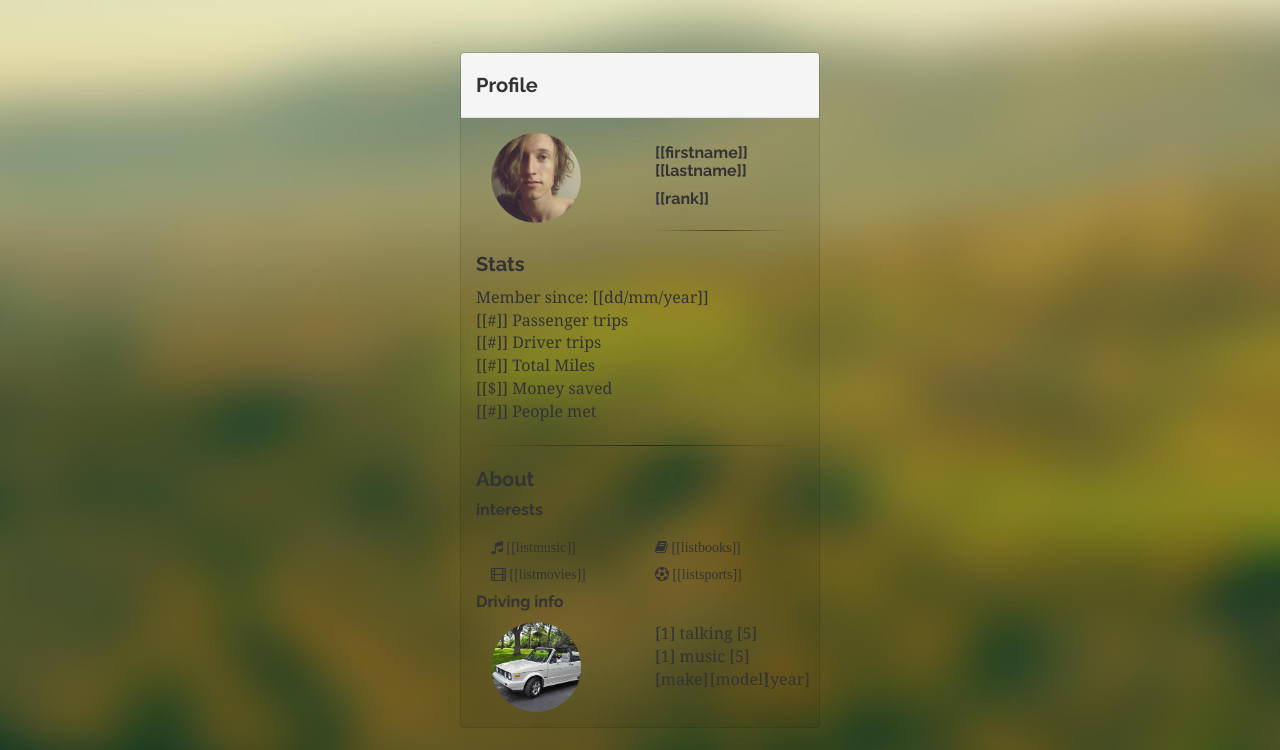
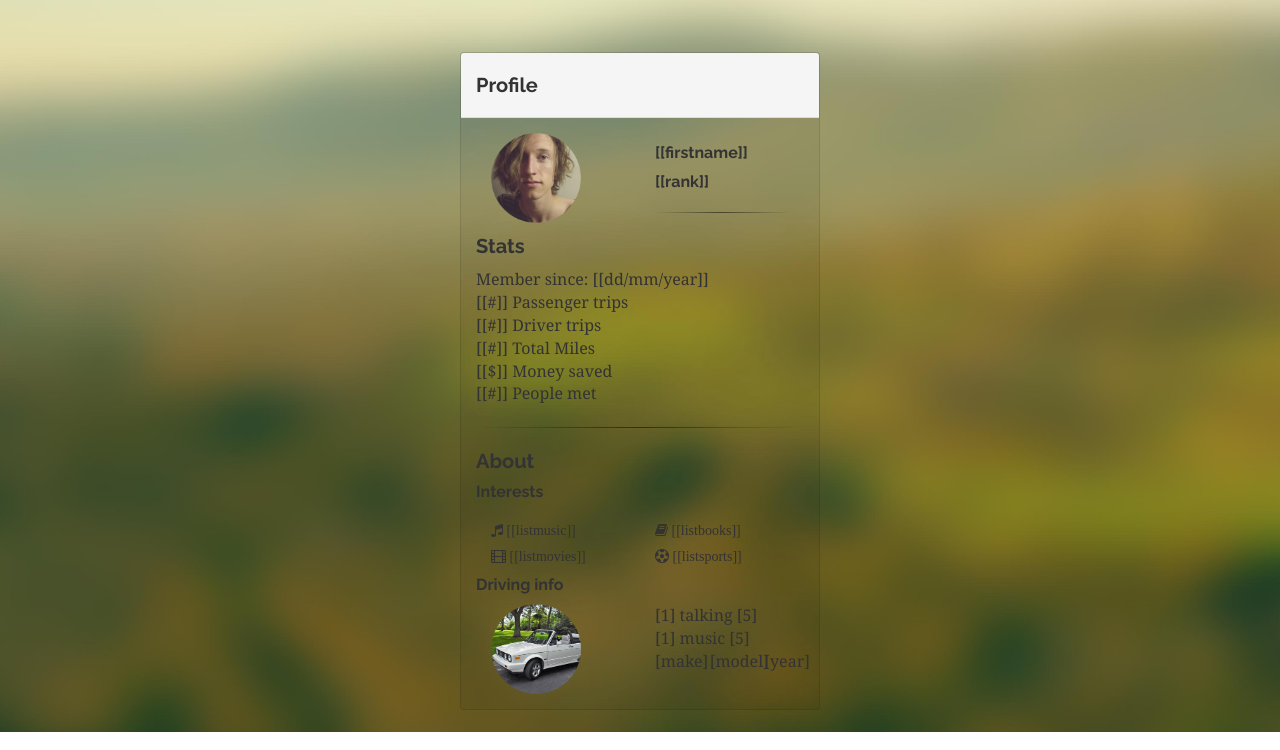
Before and after one commit to jordanyoungberg/roundabout, a plain HTML site: page profile.html in a window 1280 px wide. Shown: the part 68-818 px from the top of the page. Drawn offline with nearby package versions, Linux system fonts and the light colour scheme.

Commit message:
dusting
-removed lastname
-capitalized interests

```diff
--- a/profile.html
+++ b/profile.html
@@ -69,7 +69,7 @@
             </div>
             <div class="panel-body">
                 <div class="col-xs-6"><img src="images/profile/self.png" height="90" alt="profile photo"></div>
-                <div class="col-xs-6"><h5>[[firstname]] [[lastname]]</h5><h5>[[rank]]</h5><hr class="two"></div>
+                <div class="col-xs-6"><h5>[[firstname]]</h5><h5>[[rank]]</h5><hr class="two"></div>
                 <h4>Stats</h4>
                     <p>Member since: [[dd/mm/year]]
                     <br>[[#]] Passenger trips
@@ -79,7 +79,7 @@
                     <br>[[#]] People met</p>
                     <hr class="two">
                 <h4>About</h4>
-                    <p><h5>interests</h5>
+                    <p><h5>Interests</h5>
                         <div class="col-xs-6"><h6><i class="fa fa-music">&nbsp;[[listmusic]]</i></h6>
                         <h6><i class="fa fa-film">&nbsp;[[listmovies]]</i></h6></div>
                         <div class="col-xs-6"><h6><i class="fa fa-book">&nbsp;[[listbooks]]</i></h6>
```
